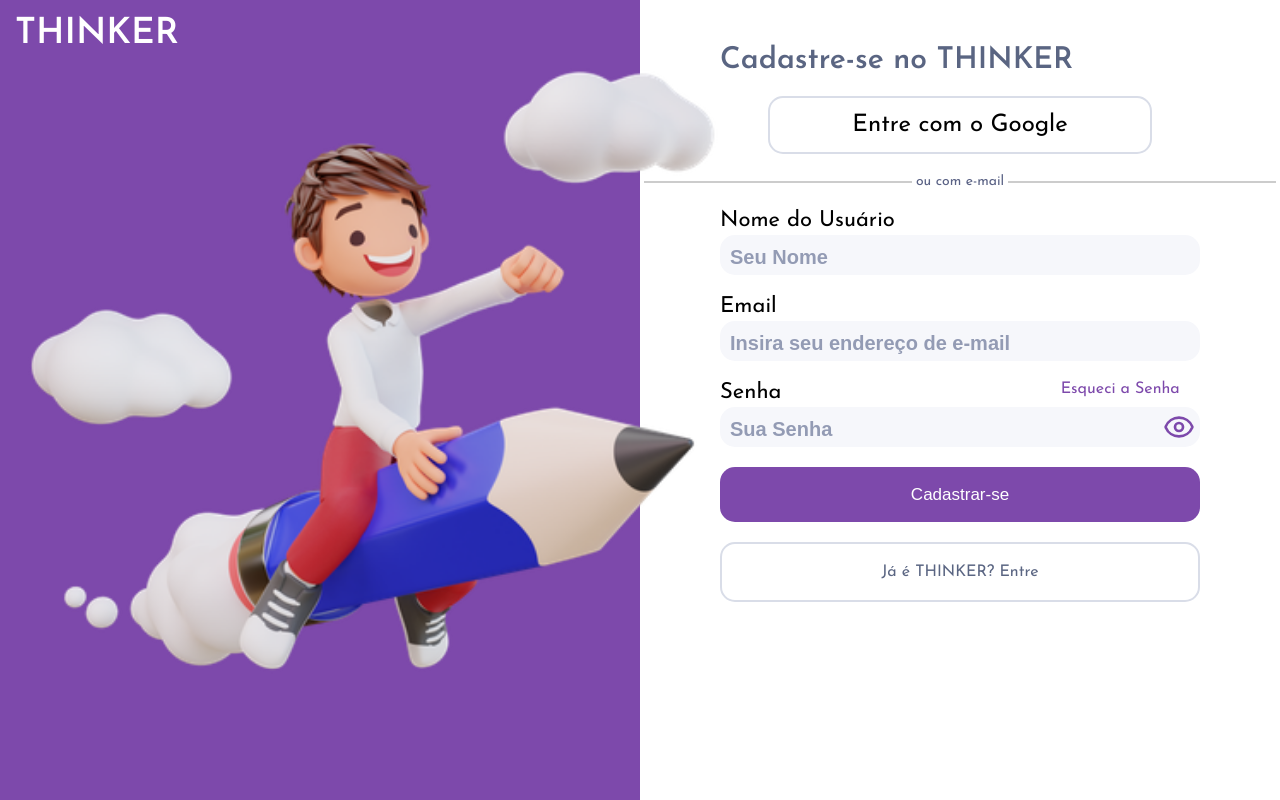
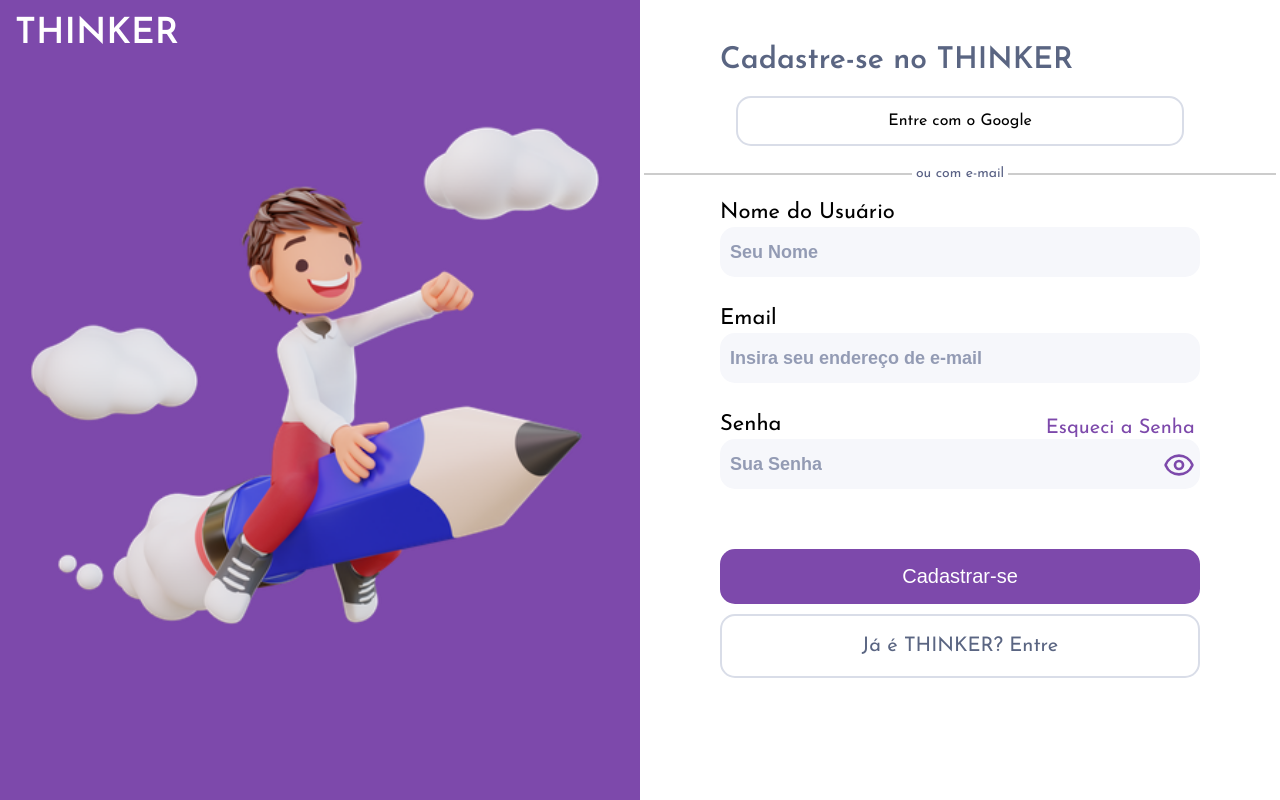
Before and after one commit to DevVitorlevi/Thinker, a React (Vite) app in the folder frontend/: page /register in a window 1280 px wide. Built offline with nearby package versions, Linux system fonts and the light colour scheme.

Commit message:
ploblema da rolagem resolvida

```diff
--- a/frontend/src/pages/Register.jsx
+++ b/frontend/src/pages/Register.jsx
@@ -132,8 +132,10 @@ const Register = () => {
                                 <Link to='/forgot' id='forgot'>Esqueci a Senha</Link>
                             </div>
 
-                            <button type="submit">Cadastrar-se</button>
-                            <Link to='/login' target='_blank' id='link'>Já é THINKER? Entre</Link>
+                            <div className="buttons">
+                                <button type="submit">Cadastrar-se</button>
+                                <Link to='/login' target='_blank' id='link'>Já é THINKER? Entre</Link>
+                            </div>
                         </form>
                     </Form>
                 </Formdiv>
--- a/frontend/src/styles/Global.js
+++ b/frontend/src/styles/Global.js
@@ -9,9 +9,10 @@ const GlobalStyles = createGlobalStyle`
     }
 
     html, body {
-    width: 100%;
-    height: 100%;
+    width: 100vw;
+    height: 100vh;
     }
+
 
 `;
 
--- a/frontend/src/styles/Login.js
+++ b/frontend/src/styles/Login.js
@@ -3,6 +3,7 @@ export const Container = styled.div`
     display: flex;
     flex-direction: column;
     width: 100vw;
+    overflow: hidden;
     height: 100vh;
     font-family: 'Josefin Sans', sans-serif; /* Aplica a fonte apenas aqui */
 
@@ -34,6 +35,7 @@ export const Imagediv = styled.div`
         display: block;
         object-fit: contain;
     }
+
     @media screen and (min-width:320px) and (max-width:360px){
         .mobile{
             width: 130px;
@@ -80,7 +82,7 @@ export const Imagediv = styled.div`
             font-size: 36px;
         }
     }
-    @media screen and (min-width:883px) and (max-width:992px){
+    @media screen and (min-width:883px) and (max-width:1023px){
         .mobile{
             position: absolute;
             top: -5%;
@@ -91,13 +93,11 @@ export const Imagediv = styled.div`
 
         }
     }
-    @media screen and (min-width:992px) {
+    @media screen and (min-width:1024px) and (max-width:1280px){
         overflow: unset;
         .desktop{
-            position: absolute;
-            left: -1%;
             display: block;
-            width: 770px;
+            width: 900px;
         }
         .mobile{
             display: none;
@@ -124,13 +124,13 @@ export const Formdiv = styled.div`
             margin-bottom: 20px;
             margin-left: 20px;
         }
-        @media screen and (min-width:768px) and (max-width:992px){
+        @media screen and (min-width:768px) and (max-width:1023px){
         .titulo{
             font-size: 32px;
         }
 
     }
-    @media screen and (min-width:992px){
+    @media screen and (min-width:1024px) and (max-width:1280px){
         .titulo{
         font-size: 30px;
         text-align: left;
@@ -154,12 +154,11 @@ export const Divider = styled.div`
         border-bottom: 2px solid #ccc; /* Cor da linha */
         margin:4px; /* Espaço entre o texto e as linhas */
     }
-    `;
-
+    `
 export const Text = styled.span`
     font-size: 14px;
     color: #5a6285; /* Cor do texto */
-    @media screen and (min-width:768px) and (max-width:992px){
+    @media screen and (min-width:768px) and (max-width:1023px){
 
         font-size: 24px;
     }
@@ -222,6 +221,13 @@ export const Form = styled.div`
         border-radius:15px ;
         transition: .4s;
     }
+    .buttons{
+        display: flex;
+        flex-direction: column;
+        gap: 10px;
+        margin-top: 30px;
+        width: 100%;
+    }
     button:active{
         background-color: #D394E2;
 
@@ -249,7 +255,7 @@ export const Form = styled.div`
         text-decoration: none;
     }
 
-    @media screen and (min-width:768px) and (max-width:992px){
+    @media screen and (min-width:768px) and (max-width:1023px){
         form{
             gap: 30px;
         }
@@ -279,24 +285,44 @@ export const Form = styled.div`
             font-size: 20px;
         }
     }
-    @media screen and (min-width:992px) {
+    @media screen and (min-width:1024px) {
         width: 50vw;
+        height :100vw ;
+        form{
+            gap: 30px;
+        }
         .input{
             max-width: 40rem;
             min-width: 30rem;
-            height:40px;
+            height:50px;
             font-size:25px;
         }
         ::placeholder{
-            font-size: 20px;
+            position: absolute;
+            top: 50%;
+            transform: translateY(-50%);
+            font-size: 18px;
         }
         .eye,.eye-c{
             width: 32px;
             height: 32px;
-            top: 30px;
+            top: 36px;
         }
         p{
             font-size: 22px;
+        }
+        #forgot{
+            font-size: 20px;
+            top: 5px;
+        }
+        #link{
+            font-size: 20px;
+        }
+        button{
+            font-size: 20px;
+        }
+        .required{
+            font-size: 20px;
         }
     }
 `
@@ -312,14 +338,14 @@ export const Auth = styled.div`
         border: 2px solid #D9DDE8;
         border-radius: 15px;
     }
-    @media screen and (min-width:768px) {
+    @media screen and (min-width:768px) and (max-width:1023px) {
         .google{
             font-size: 24px;
         }
     }
-    @media screen and (min-width:992px){
+    @media screen and (min-width:1024px){
         .google{
-            width: 60%;
+            width: 70%;
             margin: auto;
         }
     }
```
